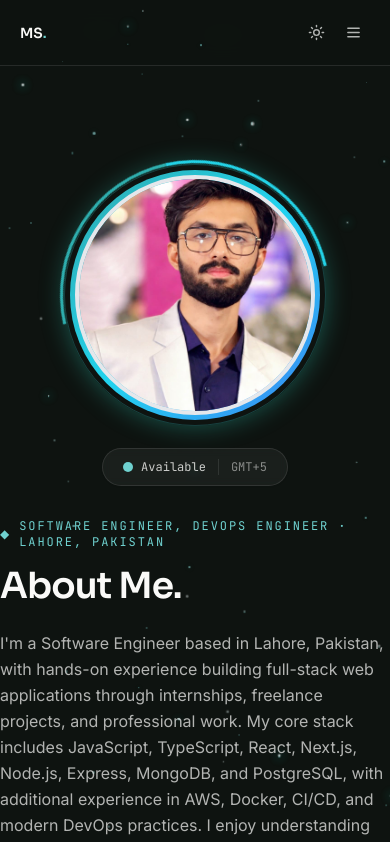
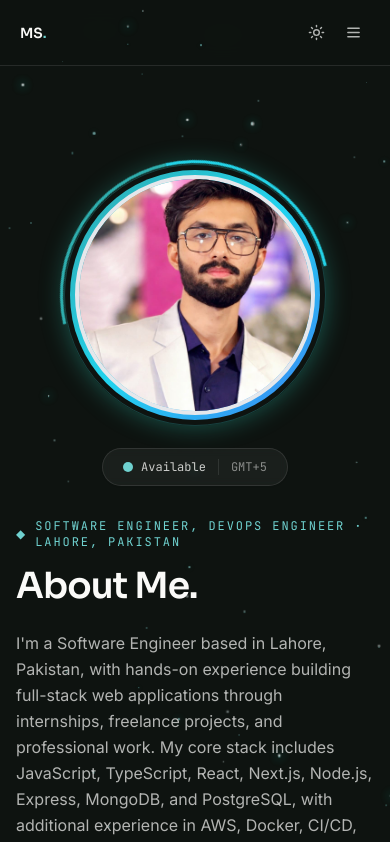
Before and after one commit to Shaheryar-Ashraf-007/Muhammad-Shaheryar, a Next.js app in the folder portfolio/: page / in a window 390 px wide. Shown: the top 842 px of the page. Built offline with nearby package versions, Linux system fonts and the light colour scheme.

Commit message:
make changes

```diff
--- a/portfolio/components/page.tsx
+++ b/portfolio/components/page.tsx
@@ -6,7 +6,7 @@ export default function About() {
   return (
     <section
       id="about"
-      className="relative pb-16 pt-10 sm:px-6 lg:pb-24 lg:pt-24"
+      className="relative pb-16 pt-10 px-4 sm:px-6 lg:pb-24 lg:pt-24"
     >
       {/* Mobile Profile Image */}
       <div className="flex items-center justify-center lg:hidden">
```
